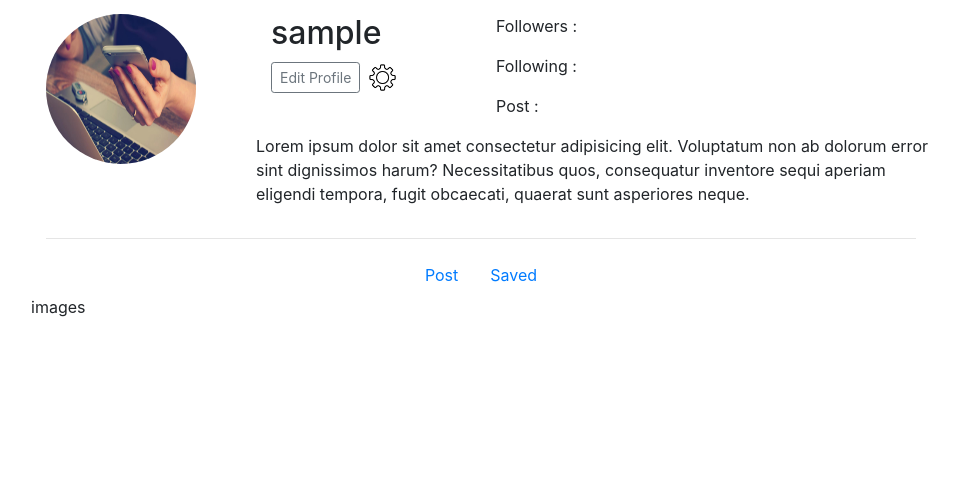
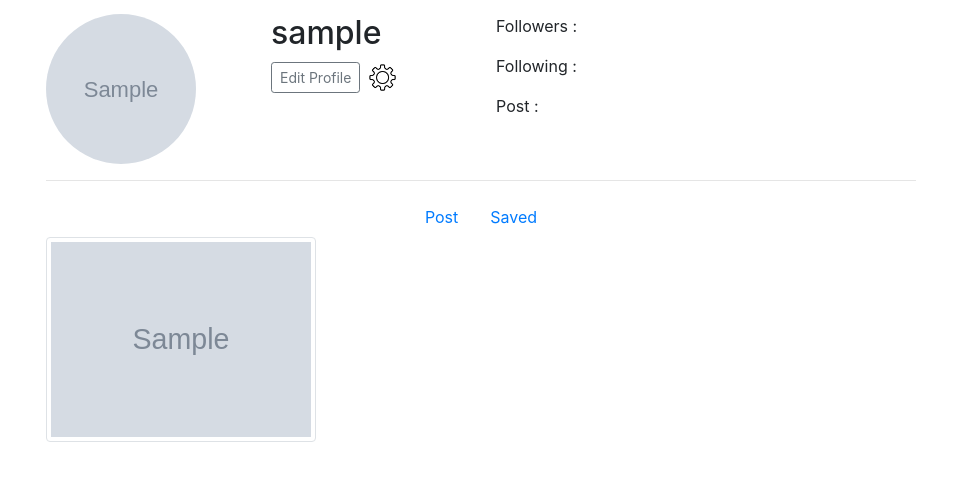
Before and after one commit to muturi254/instagram, a Django app: page /1/ in a window 1280 px wide. Shown: the part 66-547 px from the top of the page, without its empty margins (159-1118 px from the left). Run offline with Django 3.2, Linux system fonts and the light colour scheme; a user stored in the database is signed in; tables that the repository leaves empty hold one stand-in row (values such as "Sample post"); grey boxes marked "Sample" are stand-in pictures; some libraries are stand-ins or nearby versions.

Commit message:
added dynamic pro photo

```diff
--- a/insta/templates/profile.html
+++ b/insta/templates/profile.html
@@ -1,26 +1,27 @@
 {% extends './base.html' %}
+{%load bootstrap4%}
 {%load static%}
 {% block content %}
     <div class="container main">
         <div class="row">
             <div class="col-md-3">
-                <img src="{% static 'images/backreg.jpg'%}" class="img-fluid profile">
+                {% if user.profile.avatar%}
+                    <img src="{{ user.profile.avatar.url }}" class="img-fluid profile">
+                {% else%}
+                    <img src="" alt="">
+                {% endif%}
             </div>
             <div class="col-md-9">
                 <div class="row">
                     <div class="col-md-4">
                         <h2>{{request.user.username}}</h2>
-                        <a href="{% url 'profile_edit' user.id%}"><input type="button" class="btn btn-outline-secondary btn-sm" value="Edit Profile" ></a> <a href="" data-toggle="modal" data-target="#exampleModal"><img src="{% static 'images/gear-outline.png'%}" style="height: 35px;" class="img-fluid"></a>
+                        <a href="{% url 'profile_edit' user.id%}"><input type="button" class="btn btn-outline-secondary btn-sm" value="Edit Profile" ></a> <a href="" data-toggle="modal" data-target="#exampleModal"><img src="{% static 'images/gear-outline.png' %}" style="height: 35px;" class="img-fluid"></a>
                     </div>
                     <div class="col-md-8">
                        <p><span>Followers :</span></p>
                        <p><span>Following :</span></p>
                        <p><span>Post :</span></p>
                     </div>
-                </div>
-                <div class="row">
-                    <p>Lorem ipsum dolor sit amet consectetur adipisicing elit. Voluptatum non ab dolorum error sint dignissimos harum? Necessitatibus
-                        quos, consequatur inventore sequi aperiam eligendi tempora, fugit obcaecati, quaerat sunt asperiores neque.</p>
                 </div>
             </div>
         </div>
@@ -31,7 +32,11 @@
         </ul>
         <!-- row for image posts -->
         <div class="row">
-            images
+            {% for post in posts%}
+                <div class="col-md-4">
+                    <img src="{{post.image.url}}" class="img-fluid Post img-thumbnail">
+                </div>
+            {% endfor %}
         </div>
         <!-- modal -->
         <!-- Modal -->
```
